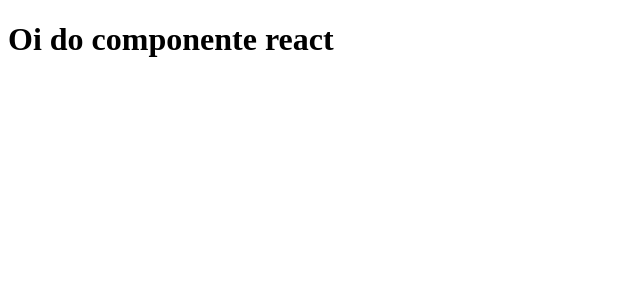
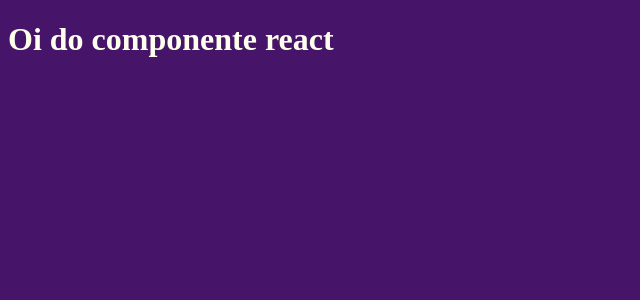
Before and after one commit to RiczCalixto/IntroReact-redoing-bootcamp, a React app: page / in a window 1280 px wide. Shown: the top 300 px of the page, without its empty margins (0-640 px from the left). Built offline with nearby package versions, Linux system fonts and the light colour scheme.

Commit message:
configuração do webpack para implementar a tag style no arquivo final .html

```diff
--- a/package.json
+++ b/package.json
@@ -19,7 +19,9 @@
     "webpack-dev-server": "^3.8.0"
   },
   "dependencies": {
+    "css-loader": "^3.2.0",
     "react": "^16.9.0",
-    "react-dom": "^16.9.0"
+    "react-dom": "^16.9.0",
+    "style-loader": "^1.0.0"
   }
 }
--- /dev/null
+++ b/src/App.css
@@ -0,0 +1,4 @@
+body {
+  background: rgb(70, 20, 104);
+  color: #ffe;
+}
--- a/src/App.js
+++ b/src/App.js
@@ -1,4 +1,5 @@
 import React from "react";
+import "./App.css";
 
 function App() {
   return <h1>Oi do componente react</h1>;
--- a/webpack.config.js
+++ b/webpack.config.js
@@ -17,6 +17,17 @@
         use: {
           loader: "babel-loader"
         }
+      },
+      {
+        test: /\.css$/,
+        use: [
+          {
+            loader: "style-loader"
+          },
+          {
+            loader: "css-loader"
+          }
+        ]
       }
     ]
   }
```
Also changed, not shown: 1 other file (tests, documents, lock files or other folders).
